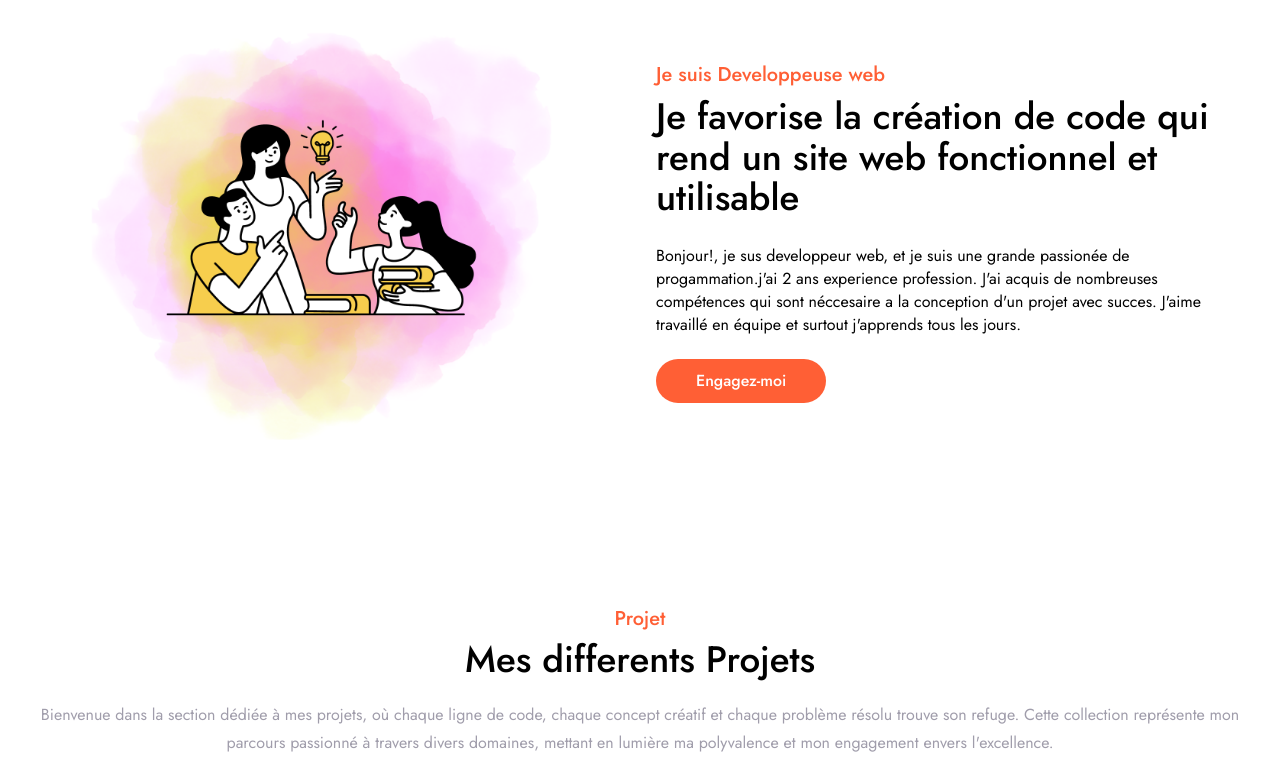
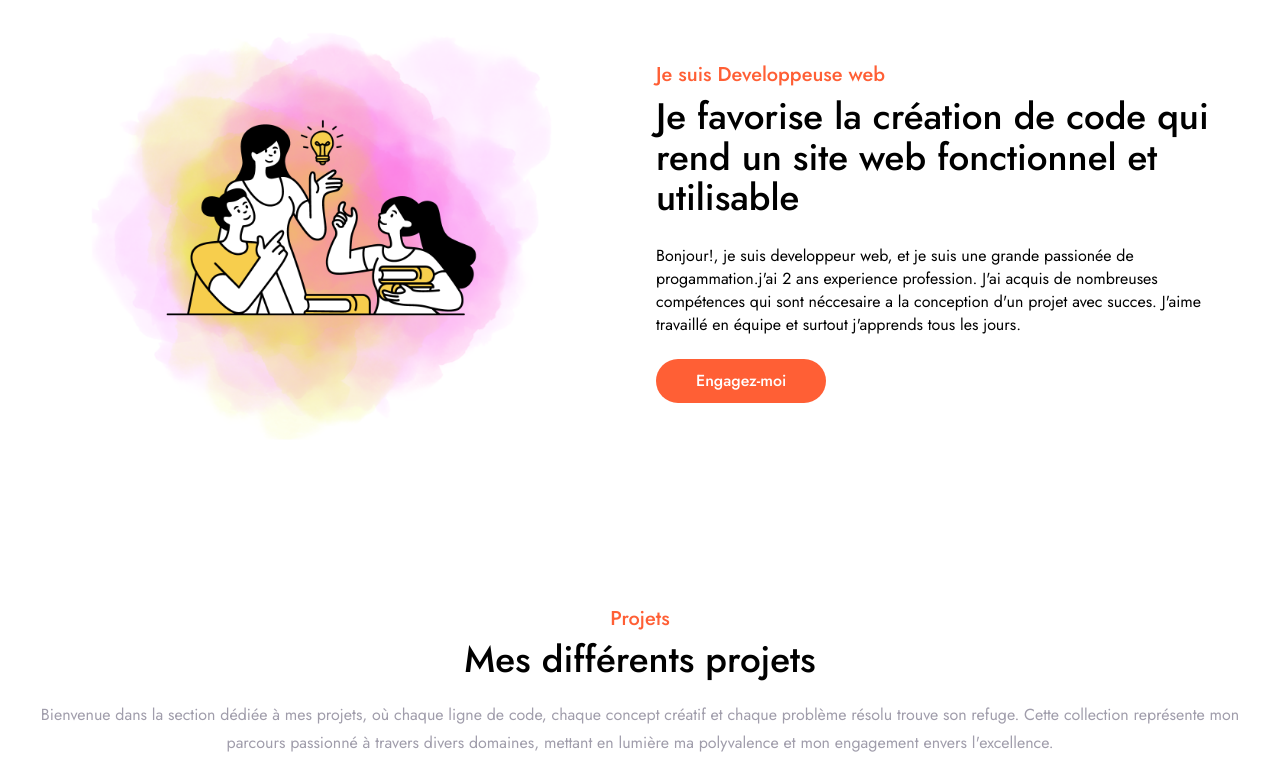
Before and after one commit to samantha-eva/portfolio, a PHP site: page / in a window 1280 px wide. Shown: the part 1515-2285 px from the top of the page. Run offline with PHP 8.4, Linux system fonts and the light colour scheme; a stand-in replaces the project's code that opens the database connection; some libraries are stand-ins or nearby versions.

Commit message:
correction orthographe

```diff
--- a/index.php
+++ b/index.php
@@ -15,7 +15,7 @@
 <head>
     <meta charset="UTF-8">
     <meta name="viewport" content="width=device-width, initial-scale=1.0">
-    <title>Document</title>
+    <title>Portfolio</title>
     <link rel="stylesheet" href="style.css">
     <link rel="stylesheet" href="https://unpkg.com/boxicons@latest/css/boxicons.min.css">
     <link rel="preconnect" href="https://fonts.googleapis.com">
@@ -108,7 +108,7 @@
         <div class="about-text">
             <h3>Je suis Developpeuse web</h3>
             <h2>Je favorise la création de code qui rend un site web fonctionnel et utilisable</h2>
-            <p>Bonjour!, je sus developpeur web, et je suis une grande passionée de progammation.j'ai 2 ans experience profession. J'ai acquis de nombreuses compétences qui sont néccesaire a la conception d'un projet avec succes.
+            <p>Bonjour!, je suis developpeur web, et je suis une grande passionée de progammation.j'ai 2 ans experience profession. J'ai acquis de nombreuses compétences qui sont néccesaire a la conception d'un projet avec succes.
                 J'aime travaillé en équipe et surtout j'apprends tous les jours.
             </p>
             <br>
@@ -121,8 +121,8 @@
 
     <section class="projet" id="projet">
         <div class="heading">
-            <h3>Projet</h3>
-            <h2>Mes differents Projets</h2>
+            <h3>Projets</h3>
+            <h2>Mes différents projets</h2>
             <p>Bienvenue dans la section dédiée à mes projets, où chaque ligne de code, chaque concept créatif et chaque problème résolu trouve son refuge. Cette collection représente mon parcours passionné à travers divers domaines, mettant en lumière ma polyvalence et mon engagement envers l'excellence.</p>
         </div>
 
@@ -213,7 +213,7 @@
         <div class="container">
             <div class="center">
                 <h3>Contactez moi</h3>
-                <p>N'hesite pas a me poser vos questions par mail </p>
+                <p>N'hésitez pas à me poser vos questions par mail.</p>
             </div>
             <div class="action">
                 <form action="" method="POST">
```
